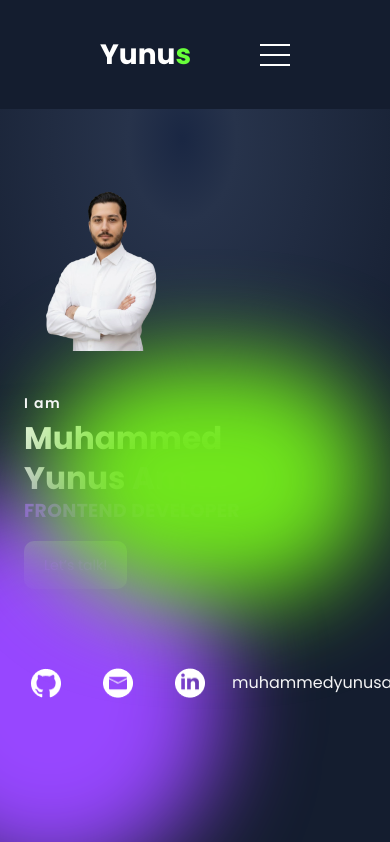
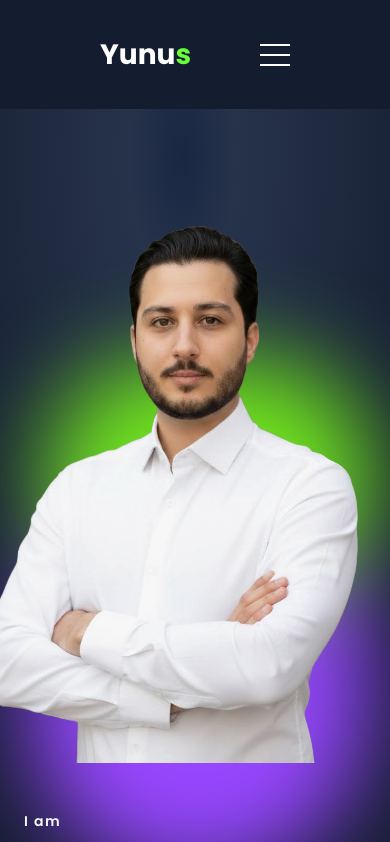
Before and after one commit to mya63/portfolio-2.0, an Angular app: page / in a window 390 px wide. Shown: the top 842 px of the page. Built offline with nearby package versions, Linux system fonts and the light colour scheme.

Commit message:
fix: hero picture

```diff
--- a/src/app/pages/home/hero/hero.scss
+++ b/src/app/pages/home/hero/hero.scss
@@ -1,13 +1,21 @@
-/* ===============================
+/* =========================
    HERO – CLEAN CONSOLIDATED
-   =============================== */
+   ========================= */
+
+/* – optionale Hel\-Variablen nur für den Hero –
+   (#141D2F -> rgb 20,29,47; Headerhöhe ≈ 96px) */
+:root{
+  --hero-overlay-rgb: 20, 29, 47;
+  --hero-overlay-base: .55;   /* 0–1; höher = dunkler */
+  --header-height: 96px;
+}
 
 .hero{
   position: relative;
   padding: 80px 0 60px;
 }
 
-/* Figma: 28. Hero Background (Radial-Gradient) */
+/* BG aus Figma */
 .hero-bg{
   position: absolute;
   inset: 0;
@@ -15,24 +23,50 @@
   z-index: 0;
 }
 
-/* Haupt-Layout */
+/* ---------- Overlays (unter Content) ---------- */
+/* dünner Top-Streifen: gleiche Farbe wie Header, hilft gegen Blur-Schimmer */
+.hero::before{
+  content:"";
+  position:absolute;
+  left:0; right:0; top:0;
+  height: var(--header-height);
+  background: rgba(var(--hero-overlay-rgb), 1);
+  z-index: 1;
+  pointer-events: none;
+}
+
+/* dezentes Abdunkeln rechts/oben – exakt Headerfarbe, kein Weißschimmer */
+.hero::after{
+  content:"";
+  position:absolute;
+  inset:0;
+  z-index: 1;
+  pointer-events:none;
+  background:
+    radial-gradient(120% 120% at 85% 35%,
+      rgba(var(--hero-overlay-rgb), calc(var(--hero-overlay-base) + .12)) 0%,
+      rgba(var(--hero-overlay-rgb), var(--hero-overlay-base))               35%,
+      rgba(var(--hero-overlay-rgb), calc(var(--hero-overlay-base) - .17))   55%,
+      rgba(var(--hero-overlay-rgb), 0)                                      72%);
+}
+
+/* ---------- Grid ---------- */
 .hero .container.hero-grid{
   position: relative;
-  z-index: 1;
+  z-index: 2; /* über Overlays */
   display: grid;
   grid-template-columns: 1.05fr 1fr; /* links leicht mehr Platz fürs Bild */
   align-items: center;
   gap: 48px;
 }
 
-/* ==== Linke Spalte: Foto + Glows + Kontaktleiste ==== */
+/* ---------- Linke Spalte: Foto + Glows + Kontakt ---------- */
 .hero-photo-wrap{
   position: relative;
   width: min(520px, 40vw);
   aspect-ratio: 1/1;
   margin: 0 auto 0 0;
 
-  /* NEU: normaler Flow -> Kontaktleiste sitzt unter dem Bild */
   display: flex;
   flex-direction: column;
   align-items: flex-start;
@@ -61,11 +95,7 @@
   pointer-events: none;
 }
 
-/* ===== Kontaktleiste UNTER dem Bild =====
-   Feinjustage:
-   --contact-offset: Abstand unter dem Bild
-   --contact-gap:    Abstand Icons ↔ Mail
-*/
+/* Kontaktleiste unter dem Bild */
 .hero-contact{
   --contact-offset: 96px;
   --contact-gap: 28px;
@@ -93,6 +123,7 @@
   text-decoration: none;
   outline: none;
 }
+
 .hero-socials .ico img{ width: 30px; height: 30px; transition: transform .15s ease; }
 .hero-socials .ico:hover img,
 .hero-socials .ico:focus-visible img{ transform: scale(1.33); }
@@ -105,17 +136,25 @@
   opacity: .95;
 }
 
-/* ==== Rechte Spalte: Textblock (I am | Name | Role | Button) ==== */
+/* ---------- Rechte Spalte: Textblock ---------- */
 .hero-text{
   display: grid;
-  grid-template-columns: auto 1fr;   /* Spalte 1 = "I am" (schmal), Spalte 2 = Inhalt */
+  grid-template-columns: auto 1fr;   /* "I am" | Inhalt */
   grid-template-rows: auto auto auto;
   align-items: end;
   column-gap: clamp(14px, 1.6vw, 22px);
   row-gap: 10px;
+
+  /* harte Resets: niemals eigene Hintergründe/Schatten */
+  background: transparent;
+  box-shadow: none;
+  text-shadow: none;
+  filter: none;
+  -webkit-font-smoothing: antialiased;
+  text-rendering: optimizeLegibility;
 }
 
-/* "I am" vertikal – figma-clean & präsent */
+/* "I am" vertikal */
 .hero-text .iam{
   grid-column: 1;
   grid-row: 1 / span 3;
@@ -125,7 +164,7 @@
   font-size: clamp(22px, 2.8vw, 38px);
   letter-spacing: 0.12em;
   opacity: .95;
-  align-self: center; /* mittig neben dem Namensblock */
+  align-self: center;
 }
 
 /* Name – zwei Zeilen */
@@ -144,10 +183,9 @@
 }
 .name .name-row{ display: block; }
 .name .accent{ color: var(--purple); }
-/* harte Resets gegen globale Dekos */
-.name, .name *{ text-decoration: none !important; text-shadow: none !important; border-bottom: 0 !important; outline: 0 !important; }
+.name, .name *{ text-decoration: none; text-shadow: none; border-bottom: 0; outline: 0; }
 
-/* Untertitel / Rolle */
+/* Rolle */
 .role{
   grid-column: 2;
   grid-row: 2;
@@ -164,17 +202,17 @@
 .hero-text .btn{
   grid-column: 2;
   grid-row: 3;
-  height: 52px;          /* kompakter als global */
+  height: 52px;
   padding: 0 24px;
   font-size: 15px;
   margin-top: clamp(6px, .8vw, 10px);
 }
 
-/* ==== Scroll down (vertikal, Pfeil nach unten) ==== */
+/* ---------- Scroll down ---------- */
 .scrolldown{
   position: absolute;
   right: 16px;
-  bottom: 0vh;               /* weiter unten wie im Figma */
+  bottom: 0;
   display: flex;
   align-items: center;
   gap: 8px;
@@ -184,9 +222,9 @@
   font: 500 14px/1 'Poppins', sans-serif;
   opacity: .85;
 }
-.scrolldown .arrow{ transform: rotate(-90deg); } /* Pfeil nach unten */
+.scrolldown .arrow{ transform: rotate(-90deg); }
 
-/* ==== Responsive ==== */
+/* ---------- Responsive ---------- */
 @media (max-width: 1200px){
   .name{ font-size: clamp(32px, 5vw, 64px); }
   .role{ font-size: clamp(18px, 2.6vw, 30px); }
@@ -196,7 +234,7 @@
   .hero .container.hero-grid{ grid-template-columns: 1fr; }
 
   .hero-text{
-    grid-template-columns: 1fr;  /* "I am" über dem Titel */
+    grid-template-columns: 1fr;  /* "I am" oben */
     row-gap: 8px;
   }
 
@@ -223,7 +261,6 @@
     margin-top: var(--contact-offset);
   }
 
-  /* Scrolldown am Ende des Hero-Blocks ausrichten */
   .scrolldown{
     position: static;
     transform: none;
@@ -231,3 +268,102 @@
     justify-content: flex-end;
   }
 }
+
+
+/* === GLOBALE HERO-VARS (stehen bei dir schon oben) === */
+:root{
+  --hero-overlay-rgb: 20, 29, 47;
+  --hero-overlay-base: .55;
+  --header-height: 96px; /* wie im Header */
+}
+
+/* === HERO-HÖHE: fülle den Viewport === */
+.hero{
+  /* lass dein padding, aber gib dem Hero eine Mindesthöhe,
+     damit das Bild wirklich “Bauch bis Rand” kann */
+  min-height: calc(100vh - 0px);
+}
+
+/* === BILD-BLOCK: wird hoch und frei === */
+.hero-photo-wrap{
+  position: relative;
+
+  /* WICHTIG: Aspect-Ratio entfernen, damit Höhe übernimmt */
+  /* aspect-ratio: 1/1;  --> ENTFERNEN */
+
+  /* Breite etwas größer, damit die Figur präsent ist */
+  width: min(640px, 46vw);
+
+  /* Höhe über Viewport steuern:
+     - Header abziehen
+     - etwas Luft für deinen Top-Padding im Hero lassen (~40–60px)
+  */
+  min-height: calc(100vh - var(--header-height) - 56px);
+
+  margin: 0 auto 0 0;
+
+  display: flex;
+  flex-direction: column;
+  align-items: flex-start;
+}
+
+/* Glows kannst du lassen; optional minimal nach unten ziehen
+.photo-purple{ top: 330px; }
+.photo-green { top: 200px; }
+*/
+
+/* === PORTRAIT: unten anliegen & maximal hoch === */
+.hero-photo{
+  position: absolute;
+  left: 50%;
+  bottom: 0;               /* Bauch am unteren Rand */
+  transform: translateX(-50%);
+
+  height: 100%;            /* fülle die Wrap-Höhe */
+  width: auto;             /* Proportionen behalten */
+  max-width: none;         /* nicht durch width begrenzen */
+  object-fit: contain;
+
+  z-index: 1;
+  pointer-events: none;
+}
+
+/* Kontaktleiste: bleibt unter dem Bild (Abstand etwas kleiner) */
+.hero-contact{
+  --contact-offset: 32px;  /* vorher 96px */
+  margin-top: var(--contact-offset);
+}
+
+/* ========== RESPONSIVE ========== */
+@media (max-width: 1200px){
+  .hero-photo-wrap{
+    width: min(560px, 48vw);
+    min-height: calc(100vh - var(--header-height) - 64px);
+  }
+}
+
+@media (max-width: 900px){
+  /* Auf Mobile nicht “zu groß”: etwas kürzen */
+  .hero{
+    min-height: auto; /* normale Höhe reicht */
+  }
+
+  .hero .container.hero-grid{
+    grid-template-columns: 1fr;
+  }
+
+  .hero-photo-wrap{
+    width: min(520px, 78vw);
+    min-height: clamp(420px, 68vh, 720px);
+  }
+
+  .hero-photo{
+    bottom: 0;
+    height: 100%;
+    width: auto;
+  }
+
+  .hero-contact{
+    --contact-offset: 24px;
+  }
+}
--- a/src/app/shared/header/header.scss
+++ b/src/app/shared/header/header.scss
@@ -136,3 +136,11 @@
   .nav{ display:none; }
   .burger{ display:grid; place-content:center; }
 }
+
+/* Optional: Blur im Header nur auf Desktop ausschalten (Deckblatt-Optik) */
+@media (min-width: 861px){
+  .header{
+    -webkit-backdrop-filter: none;
+    backdrop-filter: none;
+  }
+}
--- a/src/styles.scss
+++ b/src/styles.scss
@@ -4,6 +4,7 @@
 :root{
   --bg:#141D2F; --purple:#9747FF; --green:#70E61C; --white:#fff;
   --radius:10px; --radius-lg:32px; --container:1340px; --maxw:1920px;
+
 }
 
 *{ box-sizing:border-box }
```
